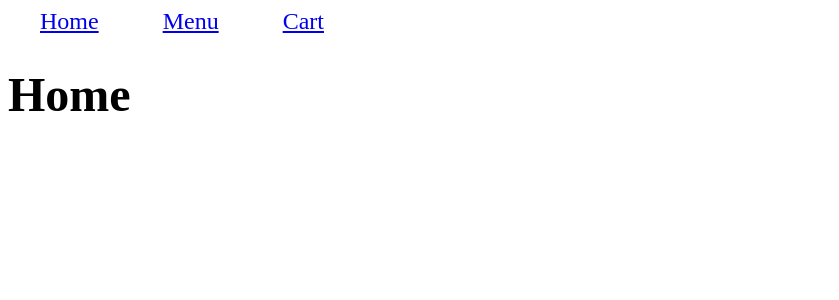
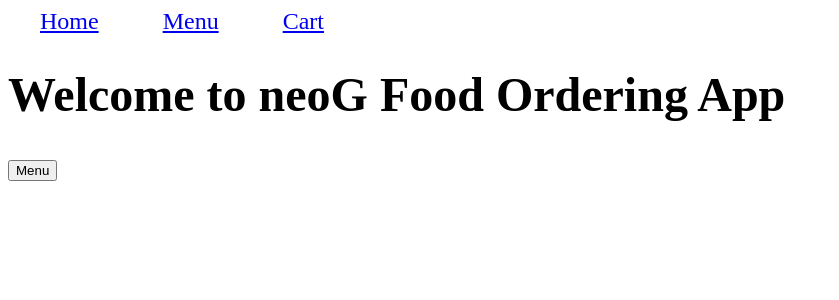
Before and after one commit to sharath-io/food-ordering-app, a React (Create React App) app: page / in a window 1280 px wide. Shown: the top 300 px of the page, without its empty margins (0-839 px from the left). Built offline with nearby package versions, Linux system fonts and the light colour scheme.

Commit message:
added home page

```diff
--- a/src/pages/home.js
+++ b/src/pages/home.js
@@ -1,7 +1,10 @@
+import {NavLink} from 'react-router-dom';
 export function Home(){
     return (
         <div>
-            <h1>Home</h1>
+            <h1>Welcome to neoG Food Ordering App</h1>
+            <NavLink to="/menu"><button>Menu</button></NavLink>
+
         </div>
     )
 }
```
